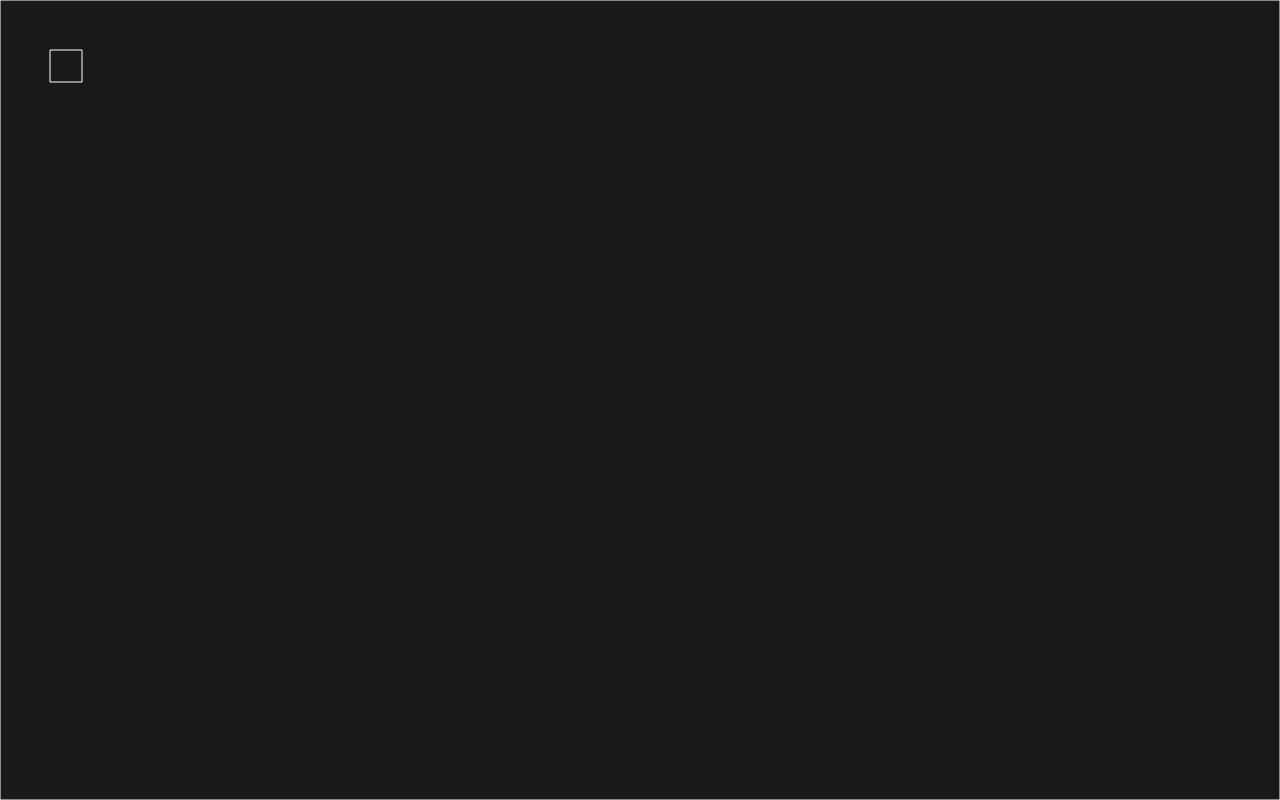
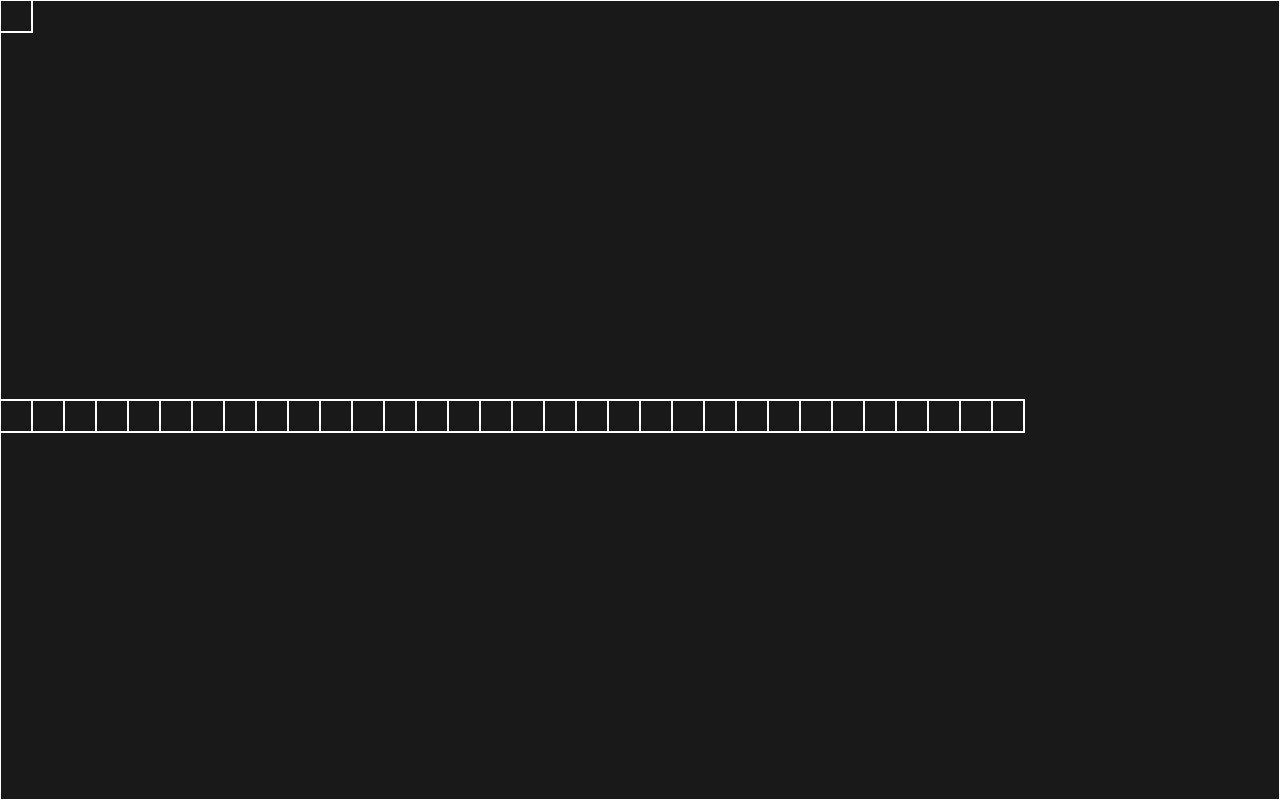
Before and after one commit to caseymacleod22/javascript-platformer, a plain HTML site: page index.html in a window 1280 px wide. Drawn offline with Linux system fonts and the light colour scheme.

Commit message:
adds keys folder, player square moves with mouse

```diff
--- a/index.html
+++ b/index.html
@@ -4,6 +4,8 @@
     <canvas id='mycanvas'></canvas>
     <script src="drawer.js"></script>
     <script src="player.js"></script>
+    <script src="wall.js"></script>
+    <script src="keys.js"></script>
     <script src="main.js"></script>
     <title>Document</title>
 </head>
--- /dev/null
+++ b/keys.js
@@ -0,0 +1,6 @@
+let mouseX = 0
+let mouseY = 0
+document.onmousemove = function(event) {
+    mouseX = event.clientX
+    mouseY = event.clientY
+}
--- a/main.js
+++ b/main.js
@@ -15,6 +15,12 @@ window.onresize = function() {
 }
 
 let objects = []
+
+for(let i=0; i<32; i++) {
+   new wall(i*32, 400)
+}
+
+
 window.onresize()
 p = new player(50, 50)
 
--- a/player.js
+++ b/player.js
@@ -5,7 +5,11 @@ class player {
         this.size = 32
         objects.push(this)
     }
-    draw () {
+    step() {
+        this.x = mouseX
+        this.y = mouseY
+    }
+    draw() {
         strokeColor(255, 255, 255)
         noFill()
         rectangle(this.x, this.y, this.size, this.size)
--- a/wall.js
+++ b/wall.js
@@ -10,6 +10,7 @@ class wall {
     draw () {
         strokeColor(255, 255, 255)
         noFill()
+        strokeSize(2)
         rectangle(this.x, this.y, this.size, this. size)
     }
 }
```
